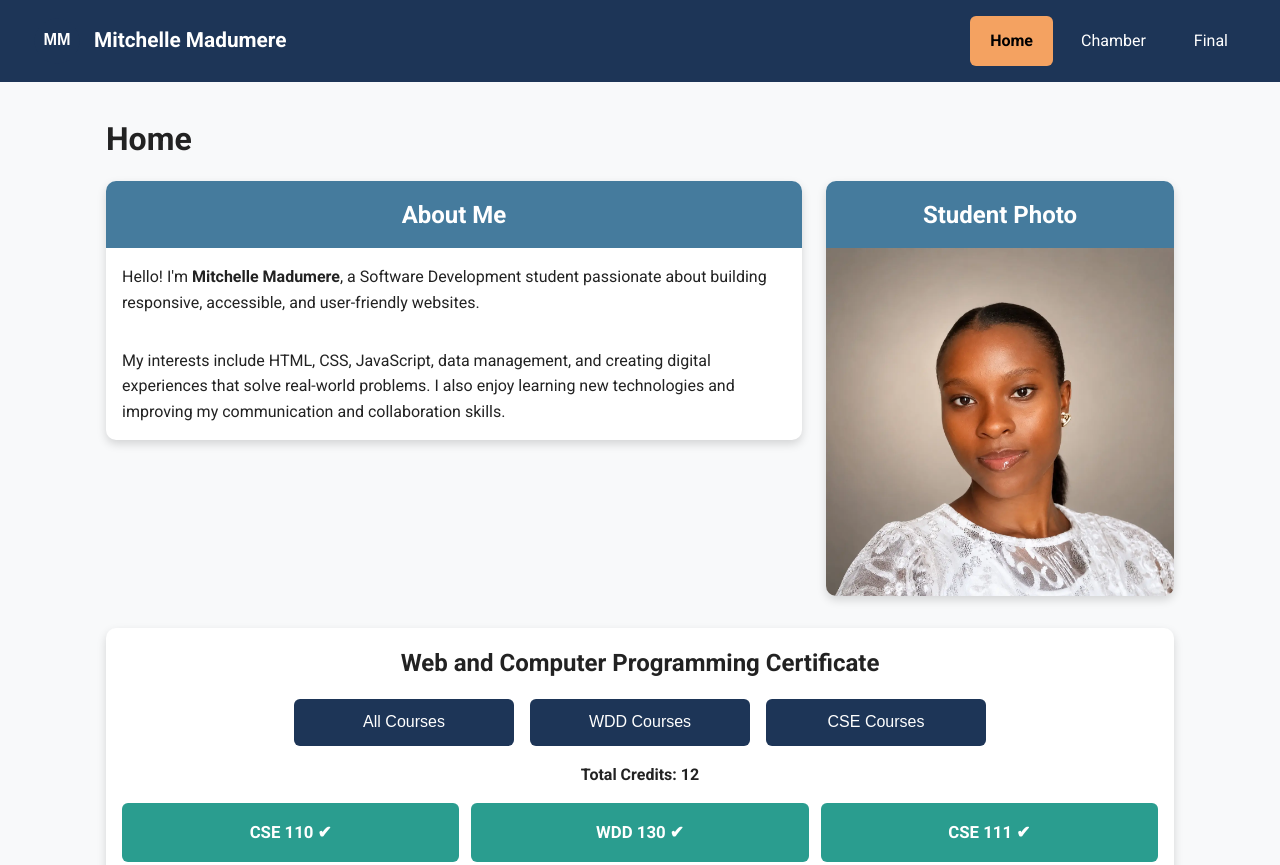
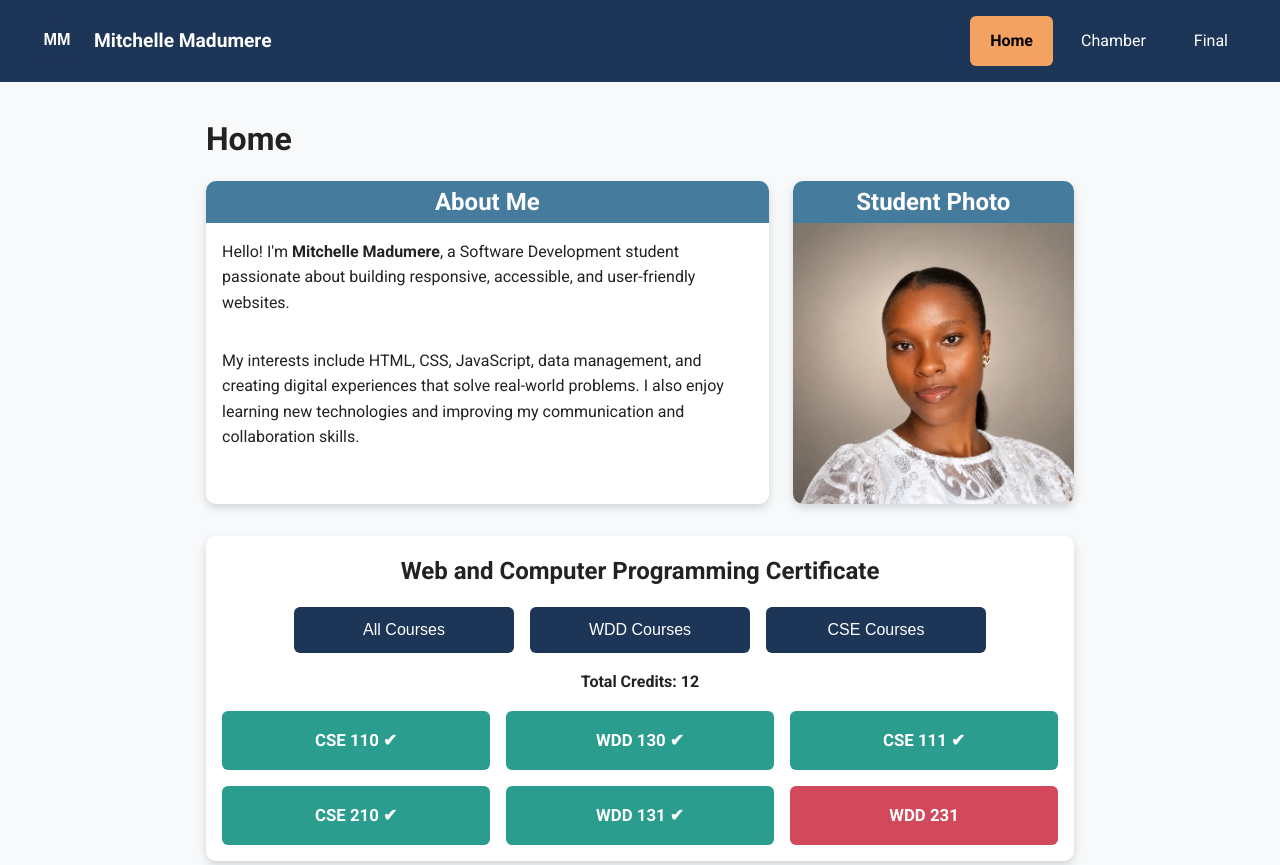
Before and after one commit to mitchelle2/wdd231, a plain HTML site: page index.html in a window 1280 px wide. Shown: the top 865 px of the page. Drawn offline with Linux system fonts and the light colour scheme.

Commit message:
changes and correction wk1

```diff
--- a/index.html
+++ b/index.html
@@ -5,9 +5,13 @@
     <meta name="viewport" content="width=device-width, initial-scale=1.0">
 
     <title>WDD 231 | Home | Mitchelle Madumere</title>
+    <meta property="og:description" content="Discover a service-oriented, globally-connected chamber f cmmerce and knowedge, dedicated to prviding you with upto date references on the market and a perfect guide to the world of commerce.">
+    <meta property="og:image" content="https://www.churchofjesuschrist.org/imgs/45e59c1c726d11ec9eb5eeeeac1ea79d5f76a9ce/full/!1280%2C674/0/default">
+    <meta property="og:title" content="Homepage - The Church of Jesus Christ of Latter-day Saints">
 
     <meta name="description" content="Course home page for WDD 231 - Web Frontend Development II.">
     <meta name="author" content="Mitchelle Madumere">
+    <link rel="icon" href="images/favicon.ico">
 
     <!-- Google Font -->
     <link rel="preconnect" href="https://fonts.googleapis.com">
@@ -112,7 +116,7 @@
             <img src="images/github.svg" alt="GitHub">
         </a>
 
-        <a href="https://www.linkedin.com/in/https://www.linkedin.com/in/mitchelle-madumere2a02/" target="_blank">
+        <a href="https://www.linkedin.com/in/mitchelle-madumere2a02/" target="_blank">
             <img src="images/linkedin.svg" alt="LinkedIn">
         </a>
 
--- a/styles/larger.css
+++ b/styles/larger.css
@@ -41,11 +41,23 @@
     /* Home Grid */
 
     .top-grid {
-        display: grid;
-        grid-template-columns: 2fr 1fr;
-        gap: 1.5rem;
-        align-items: start;
-    }
+    display: grid;
+    grid-template-columns: 2fr 1fr;
+    gap: 1.5rem;
+    align-items: stretch;
+}
+
+    .card {
+    display: flex;
+    flex-direction: column;
+    height: 100%;
+}
+
+    .card img {
+    width: 100%;
+    height: 100%;
+    object-fit: cover;
+}
 
     /* Certificate Buttons */
 
@@ -63,8 +75,8 @@
     /* Course Cards */
 
     #courses {
-        grid-template-columns: repeat(3, 1fr);
-    }
+    grid-template-columns: repeat(auto-fit, minmax(220px, 1fr));
+}
 
     .course-card {
         font-size: 1.05rem;
--- a/styles/small.css
+++ b/styles/small.css
@@ -6,6 +6,7 @@
     margin: 0;
     padding: 0;
     box-sizing: border-box;
+     min-width: 0;
 }
 
 :root {
@@ -26,14 +27,23 @@ body {
     line-height: 1.6;
 }
 
+html,
+body {
+    overflow-x: hidden;
+}
+
 /* ------------------------------
    Header
 ------------------------------ */
 
 header {
+    display: flex;
+    justify-content: space-between;
+    align-items: center;
     background: var(--primary);
     color: white;
     padding: 1rem;
+    position: relative;
 }
 
 .logo {
@@ -43,8 +53,9 @@ header {
 }
 
 .logo span {
-    font-size: 1.3rem;
-    font-weight: bold;
+    font-size: 1.2rem;
+    font-weight: 700;
+    color: white;
 }
 
 /* ------------------------------
@@ -52,12 +63,15 @@ header {
 ------------------------------ */
 
 #menu {
+    display: block;
+    margin-left: auto;
     border: none;
-    background: none;
-    color: rgb(13, 37, 114);
+    background: transparent;
+    color: white;
     font-size: 2rem;
     cursor: pointer;
-    float: right;
+    padding: .5rem;
+    line-height: 1;
 }
 
 #menu::before {
@@ -105,7 +119,7 @@ header {
 ------------------------------ */
 
 main {
-    max-width: 1100px;
+    max-width: 900px;
     margin: auto;
     padding: 1rem;
 }
@@ -133,7 +147,7 @@ h1 {
 .card h2 {
     background: var(--secondary);
     color: white;
-    padding: .9rem;
+    padding: .1rem;
     text-align: center;
 }
 
@@ -144,6 +158,7 @@ h1 {
 .card img {
     width: 100%;
     display: block;
+
 }
 
 /* ------------------------------
@@ -204,7 +219,8 @@ h1 {
 
 #courses {
     display: grid;
-    gap: .75rem;
+    gap: 1rem;
+    grid-template-columns: 1fr;
 }
 
 .course-card {
```
Also changed, not shown: images/favicon.ico (added), 1 other file.
